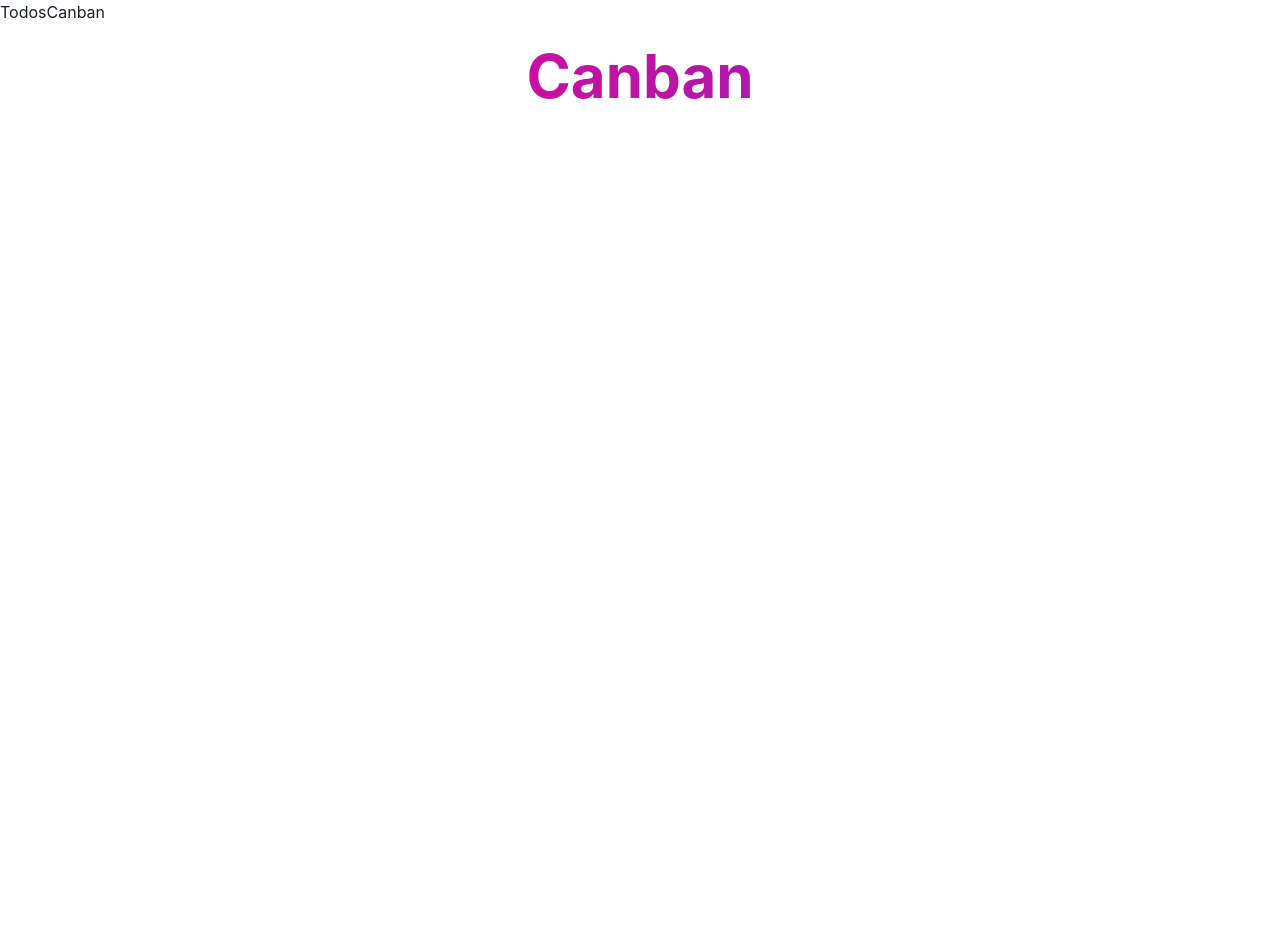
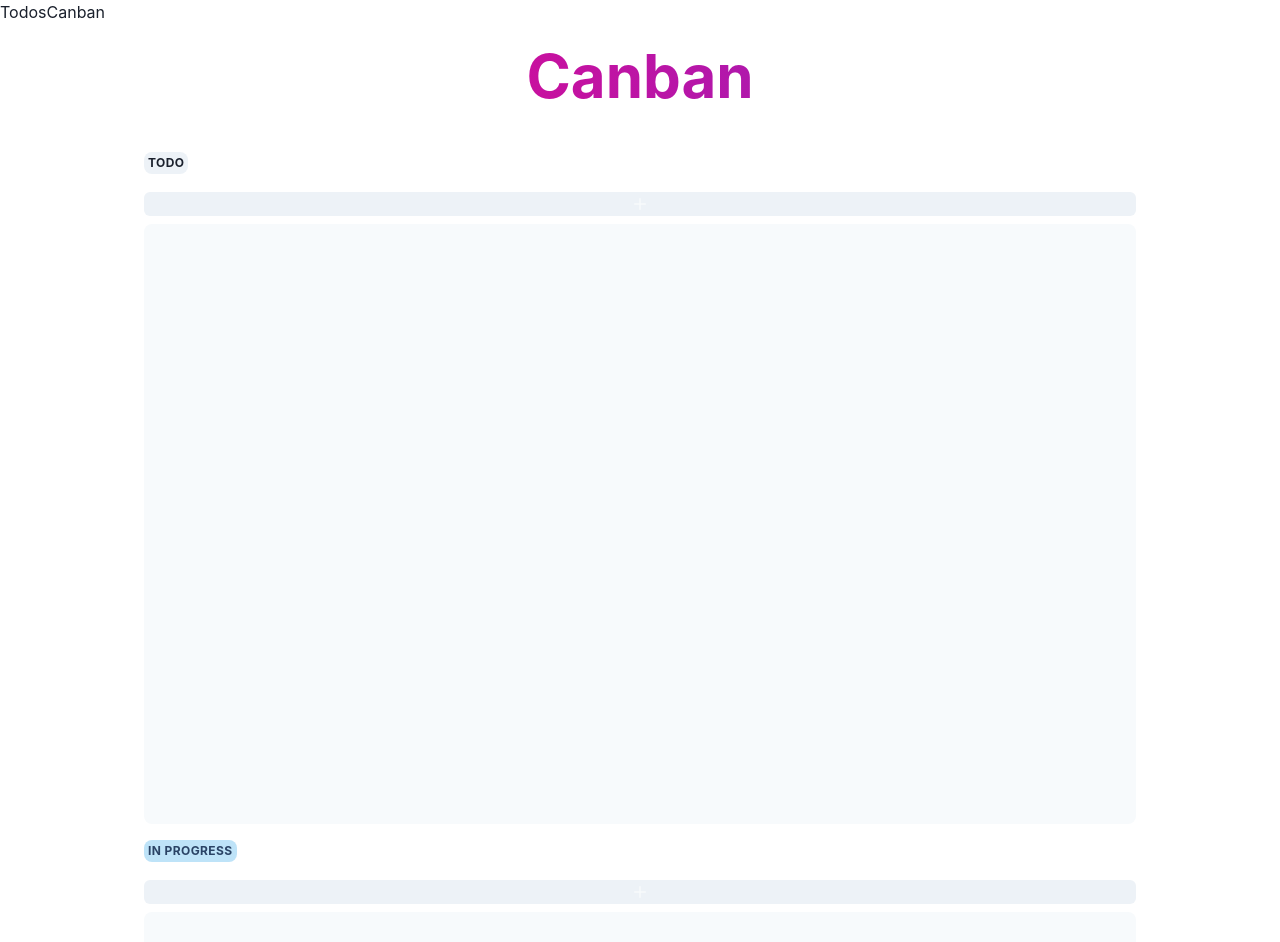
Before and after one commit to YuliiaDikun/todo-ts-react, a React (Create React App) app: page /canban in a window 1280 px wide. Shown: the top 942 px of the page. Before the commit the page ends 800 px from the top, so only its background shows below. Built offline with nearby package versions, Linux system fonts and the light colour scheme.

Commit message:
canban column ui

```diff
--- /dev/null
+++ b/src/Components/CanbanColumn.tsx
@@ -0,0 +1,77 @@
+import React, { useState, useEffect } from "react";
+import { ColumnType } from "../types/enums";
+import { AddIcon } from "@chakra-ui/icons";
+import {
+  Badge,
+  Box,
+  Heading,
+  IconButton,
+  Stack,
+  useColorModeValue,
+} from "@chakra-ui/react";
+import { IItems } from "../types/todo";
+import CanbanTodo from "./CanbanTodo";
+
+const ColumnColorScheme: Record<ColumnType, string> = {
+  Todo: "gray",
+  "In progress": "blue",
+  Blocked: "red",
+  Completed: "green",
+};
+
+interface IProps {
+  column: ColumnType;
+}
+
+const CanbanColumn: React.FC<IProps> = ({ column }: { column: ColumnType }) => {
+  const [todos, setTodos] = useState<IItems[]>(
+    () => JSON.parse(localStorage.getItem("todos")!) ?? []
+  );
+  useEffect(() => {
+    localStorage.setItem("todos", JSON.stringify(todos));
+  }, [todos]);
+  const columnTodos = todos.map((todo, index) => (
+    <CanbanTodo key={todo.id} index={index} todo={todo} />
+  ));
+  return (
+    <Box>
+      <Heading fontSize="md" mb={4} letterSpacing="wide">
+        <Badge
+          px={1}
+          py={1}
+          rounded="lg"
+          colorScheme={ColumnColorScheme[column]}
+        >
+          {column}
+        </Badge>
+      </Heading>
+      <IconButton
+        size="xs"
+        w="full"
+        color={useColorModeValue("gray.50", "gray.400")}
+        bgColor={useColorModeValue("gray.100", "gray.700")}
+        py={2}
+        _hover={{ bgColor: useColorModeValue("gray.200", "gray.600") }}
+        variant="solid"
+        colorScheme="black"
+        aria-label="add-todo"
+        icon={<AddIcon />}
+      />
+      <Stack
+        direction={{ base: "row", md: "column" }}
+        h={{ base: 300, md: 600 }}
+        p={4}
+        mt={2}
+        spacing={4}
+        bgColor={useColorModeValue("gray.50", "gray.400")}
+        rounded="lg"
+        boxShadow="auto"
+        overflow="auto"
+      >
+        {columnTodos}
+      </Stack>
+    </Box>
+  );
+};
+
+export default CanbanColumn;
--- a/src/Components/CanbanTodo.tsx
+++ b/src/Components/CanbanTodo.tsx
@@ -2,6 +2,7 @@ import React from "react";
 import { Box, IconButton, Textarea } from "@chakra-ui/react";
 import { IItems } from "../types/todo";
 import { DeleteIcon } from "@chakra-ui/icons";
+
 interface IProps {
   index: number;
   todo: IItems;
--- a/src/Pages/Canban.tsx
+++ b/src/Pages/Canban.tsx
@@ -1,18 +1,28 @@
 import React from "react";
-import { Heading, Container } from "@chakra-ui/react";
+import { Heading, Container, SimpleGrid } from "@chakra-ui/react";
+import CanbanColumn from "../Components/CanbanColumn";
+import { ColumnType } from "../types/enums";
+
 const Canban: React.FC = () => {
   return (
     <section>
       <Heading
-        fontSize={{ base: '4xl', sm: '5xl', md: '6xl' }}
-        fontWeight='bold'
-        textAlign='center'
-        bgGradient='linear(to-l, #7928CA, #FF0080)'
+        fontSize={{ base: "4xl", sm: "5xl", md: "6xl" }}
+        fontWeight="bold"
+        textAlign="center"
+        bgGradient="linear(to-l, #7928CA, #FF0080)"
         bgClip="text"
         mt={4}
-      >Canban</Heading>
-      <Container maxWidth='container.lg' px={4} py={10}>
-
+      >
+        Canban
+      </Heading>
+      <Container maxWidth="container.lg" px={4} py={10}>
+        <SimpleGrid columns={{ dase: 1, md: 4 }} spacing={{ base: 16, md: 4 }}>
+          <CanbanColumn column={ColumnType.TO_DO } />
+          <CanbanColumn column={ColumnType.IN_PROGREDD }/>
+          <CanbanColumn column={ColumnType.BLOCKED }/>
+          <CanbanColumn column={ColumnType.COMPLETED}/>
+        </SimpleGrid>
       </Container>
     </section>
   );
--- a/src/Pages/Todos.tsx
+++ b/src/Pages/Todos.tsx
@@ -3,7 +3,7 @@ import TodoList from "../Components/TodoList";
 import AddTodo from "../Components/AddTodo";
 import InputSearch from "../Components/InputSearch";
 import { IItems } from "../types/todo";
-import { ColumpType } from "../types/enums";
+import { ColumnType } from "../types/enums";
 const Todos: React.FC = () => {
   const [todos, setTodos] = useState<IItems[]>(
     () => JSON.parse(localStorage.getItem("todos")!) ?? []
@@ -24,7 +24,7 @@ const Todos: React.FC = () => {
           isChecked: false,
           title: todo.title,
           color: "white",
-          column: ColumpType.TO_DO,
+          column: ColumnType.TO_DO,
         },
       ];
     });
--- a/src/types/enums.ts
+++ b/src/types/enums.ts
@@ -1,4 +1,4 @@
-export enum ColumpType {
+export enum ColumnType {
     TO_DO = 'Todo',
     IN_PROGREDD = "In progress",
     BLOCKED = "Blocked",
--- a/src/types/todo.ts
+++ b/src/types/todo.ts
@@ -1,8 +1,8 @@
-import { ColumpType } from "./enums";
+import { ColumnType } from "./enums";
 export interface IItems {
   id: string;
   title: string;
-  column: ColumpType;
+  column: ColumnType;
   color: string;
   isChecked: boolean;
 }
```
